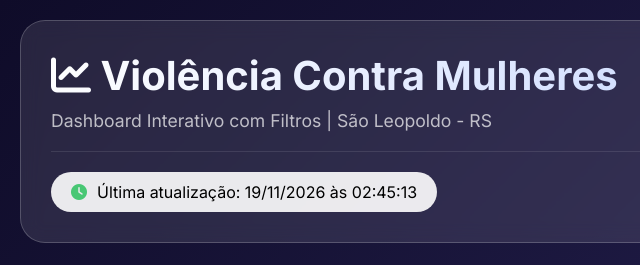
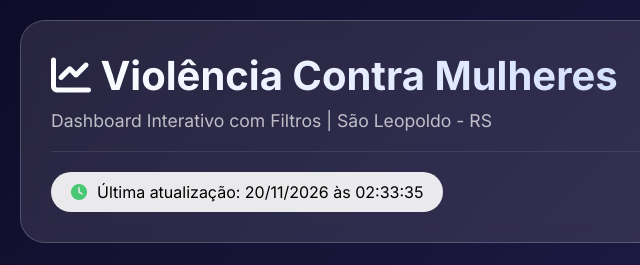
Before and after one commit to mathmoraesdev/dashboard-monitoramento-violencia-contra-a-mulher, a plain HTML site: page index.html in a window 1280 px wide. Shown: the top 265 px of the page, 0-640 px from the left. Drawn offline with nearby package versions, Linux system fonts and the light colour scheme; some packages are replaced by stand-ins of ours; a script that the page names is missing.

Commit message:
🔄 Atualização automática - 20/11/2026 02:33:35 (Horário de Brasília)

```diff
--- a/index.html
+++ b/index.html
@@ -87,7 +87,7 @@
                 <h1><i class="fas fa-chart-line"></i> Violência Contra Mulheres</h1>
                 <div class="subtitle">Dashboard Interativo com Filtros | São Leopoldo - RS</div>
                 <div class="update-info">
-                    <div class="update-time"><i class="fas fa-clock"></i><span>Última atualização: 19/11/2026 às 02:45:13</span></div>
+                    <div class="update-time"><i class="fas fa-clock"></i><span>Última atualização: 20/11/2026 às 02:33:35</span></div>
                     <div>
                         <button class="refresh-btn" onclick="location.reload()"><i class="fas fa-sync-alt"></i> Atualizar</button>
                         <button class="btn-export" onclick="exportarCSV()"><i class="fas fa-file-csv"></i> Exportar CSV</button>
```
Also changed, not shown: 1 other file.
